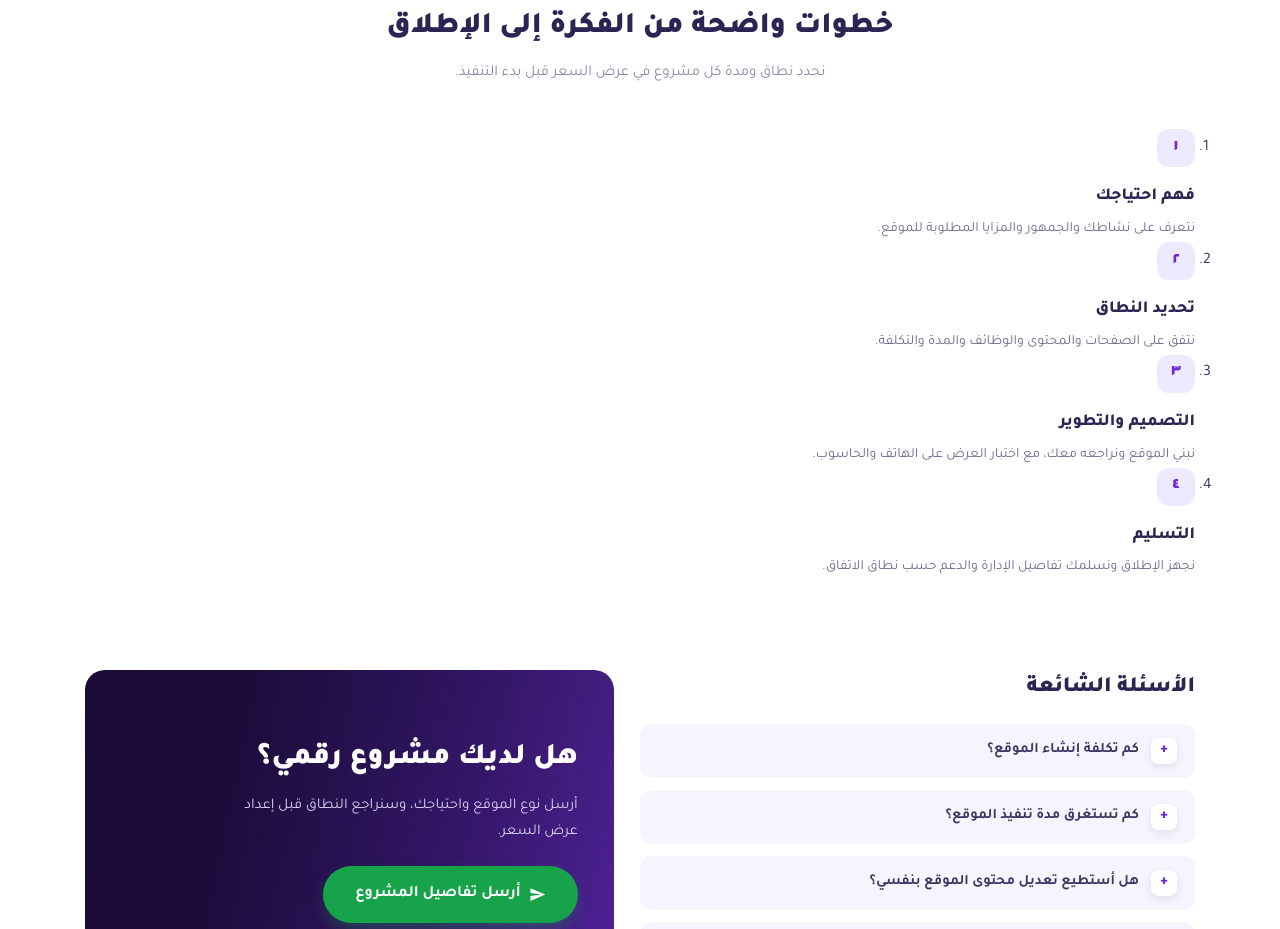
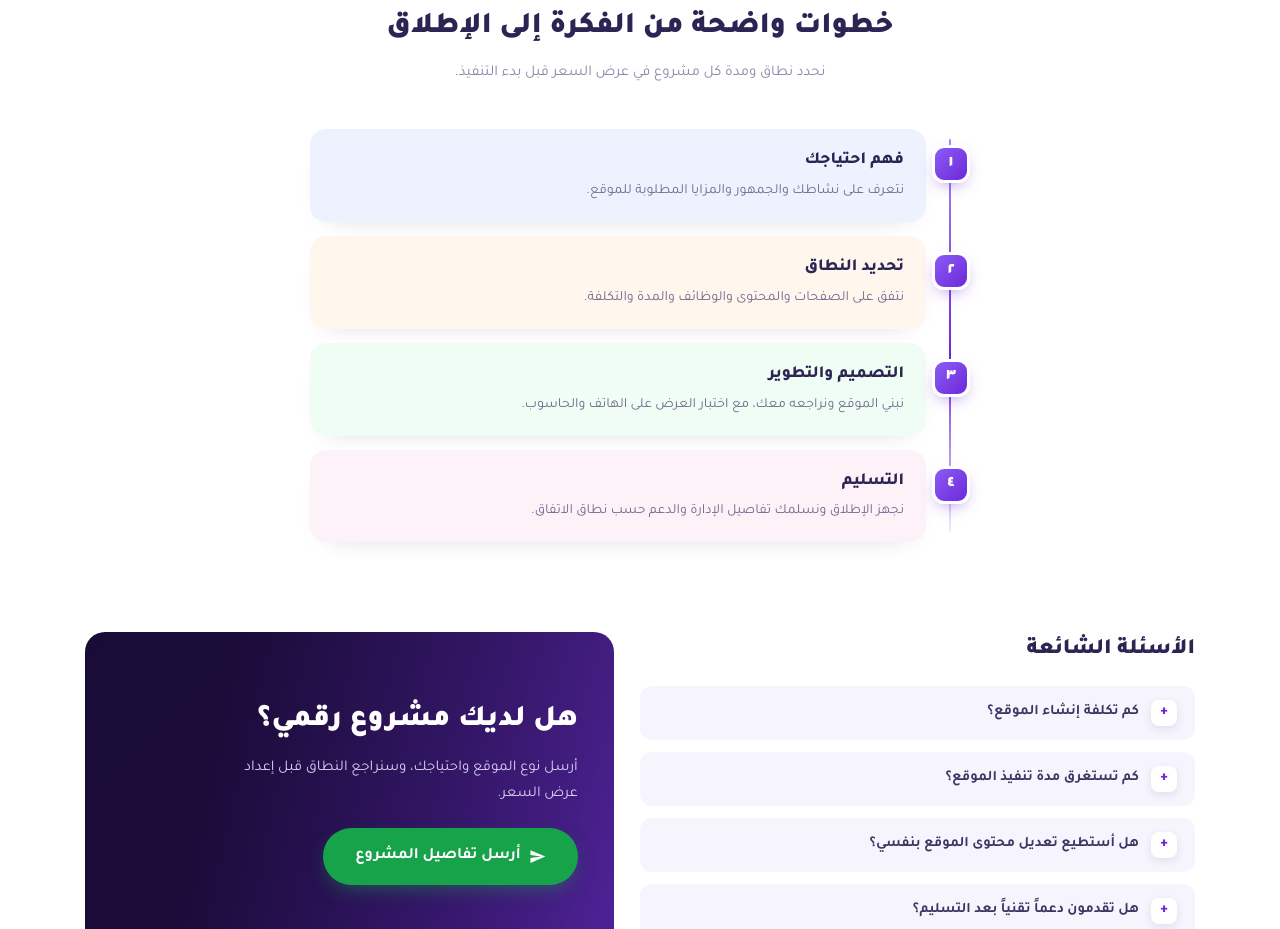
Before and after one commit to Youssefidry/hadir-digital-agency, a website: page public/index.html in a window 1280 px wide. Shown: the part 2932-3861 px from the top of the page. Drawn offline with Linux system fonts and the light colour scheme; no server answers.

Commit message:
Restyle process section as a vertical colored timeline

```diff
--- a/public/css/site.css
+++ b/public/css/site.css
@@ -187,11 +187,19 @@
   form .btn{width:100%;justify-content:center}
   #formToast.show{opacity:1;transform:none}
 
-  /* ---------- CTA + FAQ ---------- */;grid-template-columns:repeat(4,minmax(0,1fr));gap:16px;list-style:none}
-  .process-card{min-width:0;padding:22px 20px;border:1px solid #eee9fb;border-radius:16px;background:#fff;box-shadow:0 10px 26px -20px rgba(44,37,84,.28)}
-  .process-number{display:grid;place-items:center;width:38px;height:38px;margin-bottom:16px;border-radius:12px;background:var(--purple-light);color:var(--purple);font-weight:900}
-  .process-card h3{margin-bottom:6px;color:#2c2554;font-size:17px;font-weight:800}
-  .process-card p{color:#6f6a8e;font-size:14px}
+  /* ---------- Process timeline ---------- */
+  .process-timeline{list-style:none;max-width:660px;margin:0 auto;position:relative;padding-right:44px}
+  .process-timeline::before{content:'';position:absolute;top:10px;bottom:10px;right:19px;width:2px;border-radius:2px;background:linear-gradient(180deg,#a78bfa,#6d28d9 55%,#ede9fe)}
+  .process-step{position:relative;padding:18px 22px;border-radius:16px;margin-bottom:14px;box-shadow:0 10px 26px -20px rgba(44,37,84,.35);transition:.25s}
+  .process-step:hover{transform:translateX(-4px)}
+  .process-step:last-child{margin-bottom:0}
+  .process-step:nth-child(1){background:#eef2ff}
+  .process-step:nth-child(2){background:#fff7ed}
+  .process-step:nth-child(3){background:#f0fdf4}
+  .process-step:nth-child(4){background:#fdf2f8}
+  .process-number{position:absolute;top:16px;right:-44px;width:38px;height:38px;border-radius:12px;background:linear-gradient(135deg,#8b5cf6,#6d28d9);color:#fff;display:grid;place-items:center;font-weight:900;box-shadow:0 6px 16px -6px rgba(109,40,217,.55);border:3px solid #fff}
+  .process-body h3{margin-bottom:4px;color:#2c2554;font-size:17px;font-weight:800}
+  .process-body p{color:#6f6a8e;font-size:14px}
 
   /* ---------- CTA + FAQ ---------- */
   .cta-faq{display:grid;grid-template-columns:1.05fr 1fr;gap:26px;align-items:stretch}
@@ -253,7 +261,6 @@
     .svc-grid{grid-template-columns:repeat(2,1fr)}
     .panel-grid,.cta-faq{grid-template-columns:1fr}
     .tst-row{grid-template-columns:1fr}
-    .process-grid{grid-template-columns:repeat(2,minmax(0,1fr))}
     .tpl{width:calc((100% - 40px)/3)}
     .foot-main{grid-template-columns:1fr 1fr}
   }
@@ -287,7 +294,6 @@
     .phone-screen{padding:9px 8px}
     .phone-screen img{height:68px}
     .svc-grid{grid-template-columns:1fr}
-    .process-grid{grid-template-columns:1fr}
     .tpl{width:85%}
     form .row{grid-template-columns:1fr}
     .foot-main{grid-template-columns:repeat(2,minmax(0,1fr));gap:24px 18px;padding:36px 20px 28px}
--- a/public/index.html
+++ b/public/index.html
@@ -13,7 +13,7 @@
 <link rel="preconnect" href="https://fonts.googleapis.com">
 <link rel="preconnect" href="https://fonts.gstatic.com" crossorigin>
 <link href="https://fonts.googleapis.com/css2?family=Tajawal:wght@400;500;700;800;900&display=swap" rel="stylesheet">
-<link rel="stylesheet" href="/css/site.css?v=15">
+<link rel="stylesheet" href="/css/site.css?v=16">
 </head>
 <body>
 <!-- SVG sprite -->
@@ -266,11 +266,11 @@
       <h2 id="process-title">خطوات واضحة من الفكرة إلى الإطلاق</h2>
       <p>نحدد نطاق ومدة كل مشروع في عرض السعر قبل بدء التنفيذ.</p>
     </div>
-    <ol class="process-grid">
-      <li class="process-card"><span class="process-number">١</span><h3>فهم احتياجك</h3><p>نتعرف على نشاطك والجمهور والمزايا المطلوبة للموقع.</p></li>
-      <li class="process-card"><span class="process-number">٢</span><h3>تحديد النطاق</h3><p>نتفق على الصفحات والمحتوى والوظائف والمدة والتكلفة.</p></li>
-      <li class="process-card"><span class="process-number">٣</span><h3>التصميم والتطوير</h3><p>نبني الموقع ونراجعه معك، مع اختبار العرض على الهاتف والحاسوب.</p></li>
-      <li class="process-card"><span class="process-number">٤</span><h3>التسليم</h3><p>نجهز الإطلاق ونسلمك تفاصيل الإدارة والدعم حسب نطاق الاتفاق.</p></li>
+    <ol class="process-timeline">
+      <li class="process-step"><span class="process-number">١</span><div class="process-body"><h3>فهم احتياجك</h3><p>نتعرف على نشاطك والجمهور والمزايا المطلوبة للموقع.</p></div></li>
+      <li class="process-step"><span class="process-number">٢</span><div class="process-body"><h3>تحديد النطاق</h3><p>نتفق على الصفحات والمحتوى والوظائف والمدة والتكلفة.</p></div></li>
+      <li class="process-step"><span class="process-number">٣</span><div class="process-body"><h3>التصميم والتطوير</h3><p>نبني الموقع ونراجعه معك، مع اختبار العرض على الهاتف والحاسوب.</p></div></li>
+      <li class="process-step"><span class="process-number">٤</span><div class="process-body"><h3>التسليم</h3><p>نجهز الإطلاق ونسلمك تفاصيل الإدارة والدعم حسب نطاق الاتفاق.</p></div></li>
     </ol>
   </div>
 </section>
```
